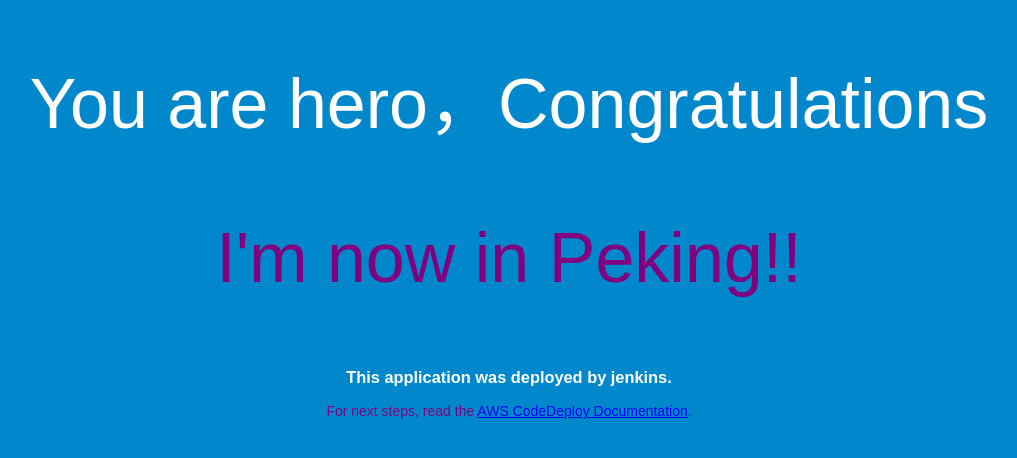
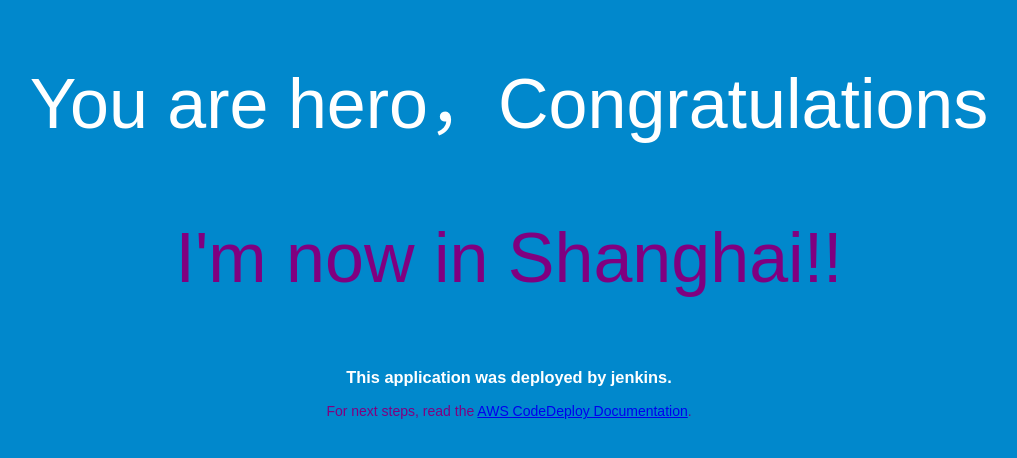
Before and after one commit to supermanpotato/jenkins-codedeploy, a plain HTML site: page index.html in a window 1280 px wide. Shown: the whole page, without its empty margins (131-1148 px from the left). Drawn offline with Linux system fonts and the light colour scheme.

Commit message:
Update index.html

```diff
--- a/index.html
+++ b/index.html
@@ -26,7 +26,7 @@
 </head>
 <body>
   <div align="center">
-    <h1>You are hero，Congratulations<p style="color:purple">I'm now in Peking!!</p></h1>
+    <h1>You are hero，Congratulations<p style="color:purple">I'm now in Shanghai!!</p></h1>
     <p style="color:red"><h3>This application was deployed by jenkins.</h3></p>
     <p style="color:purple">For next steps, read the <a href="http://aws.amazon.com/documentation/codedeploy">AWS CodeDeploy Documentation</a>.</p>
   </div>
```
